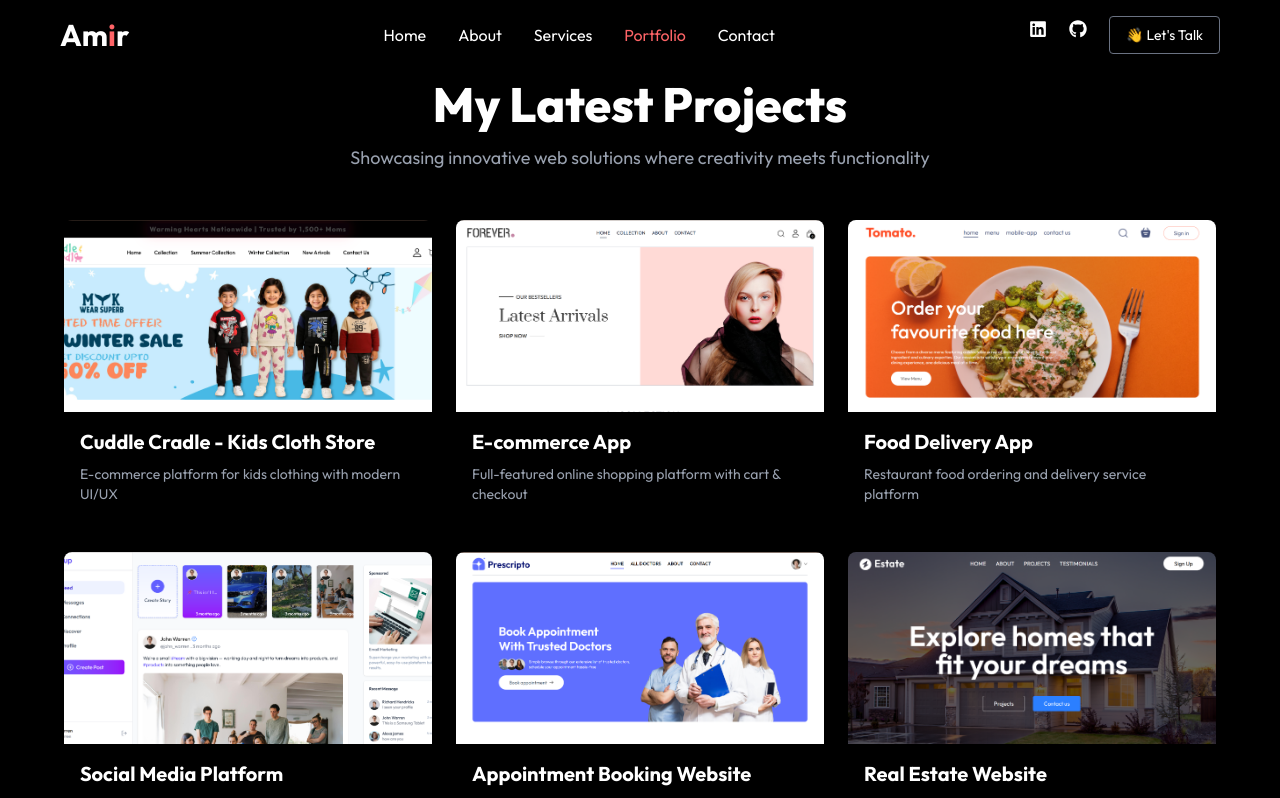
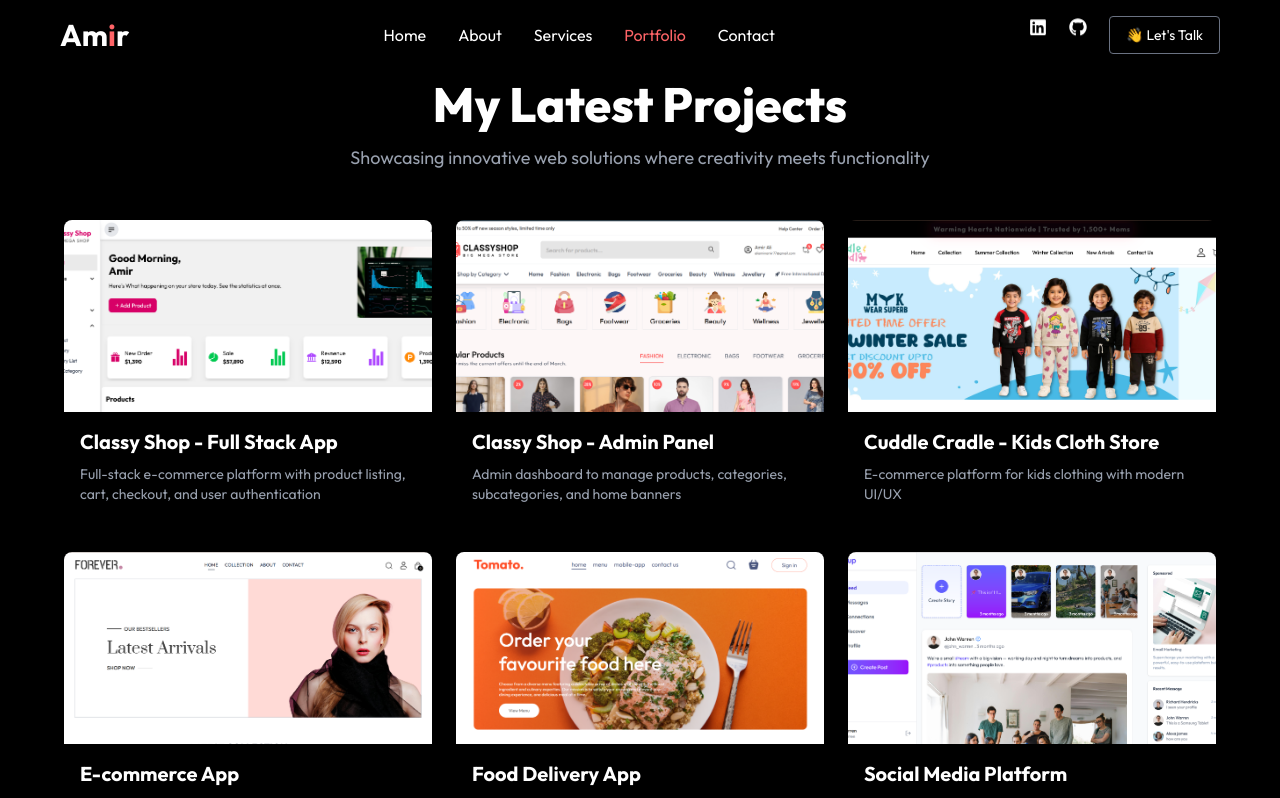
Before and after one commit to AmirAliAmin/Portfolio-Amir-Ali-Amin, a React (Vite) app: page /portfolio in a window 1280 px wide. Shown: the top 798 px of the page. Built offline with nearby package versions, Linux system fonts and the light colour scheme.

Commit message:
add two more project that is full stack project

```diff
--- a/src/pages/Portfolio.jsx
+++ b/src/pages/Portfolio.jsx
@@ -7,10 +7,30 @@
 import project6 from "../assets/Project6.png";
 import project7 from "../assets/Project7.png";
 import project8 from "../assets/Project8.png";
+import project9 from "../assets/Project9.png";
+import project10 from "../assets/Project10.png";
 import { FaExternalLinkAlt } from "react-icons/fa";
 
 export default function Portfolio() {
- const projects = [
+  const projects = [
+    {
+      id: 9,
+      name: "Classy Shop - Full Stack App",
+      image: project9,
+      description:
+        "Full-stack e-commerce platform with product listing, cart, checkout, and user authentication",
+      category: "E-commerce",
+      link: "https://e-commerce-app-full-stack.vercel.app/",
+    },
+    {
+      id: 10,
+      name: "Classy Shop - Admin Panel",
+      image: project10,
+      description:
+        "Admin dashboard to manage products, categories, subcategories, and home banners",
+      category: "Admin Panel",
+      link: "https://e-commerce-app-full-stack-n1sd.vercel.app/",
+    },
     {
       id: 1,
       name: "Cuddle Cradle - Kids Cloth Store",
```
Also changed, not shown: src/assets/Project10.png (added), src/assets/Project9.png (added).
